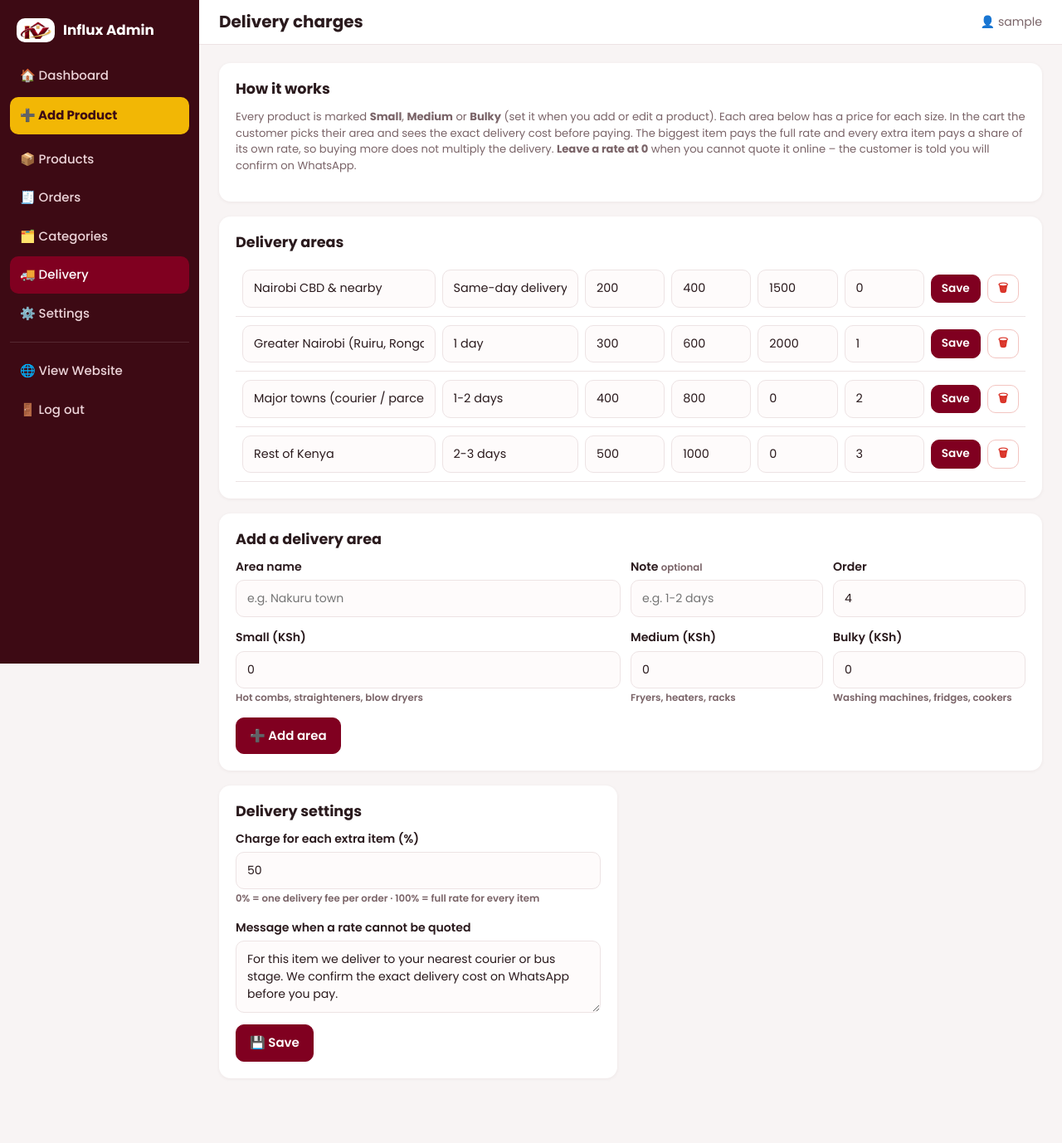
After one commit to AUSTIN-OMONDI/infulx-ventures, a Flask app: page /admin/delivery in a window 1280 px wide. The commit adds this page. Shown: the whole page at 83% size. Run offline with Flask 3, Linux system fonts and the light colour scheme; the visitor is signed in with stand-in values (Sample User, id 1); data comes from the database, SQL or seed files in the repository; data that the repository does not hold is empty.

Commit message:
Delivery charges by area and item size
Customers pick their area in the cart and see the exact delivery cost before
paying. Each product is small/medium/bulky; each area has a rate per size.
Biggest item pays full rate, extra items a share (default 50%). A rate of 0
means the cost is confirmed on WhatsApp. New admin Delivery page manages it.

Co-Authored-By: Claude Opus 5 <noreply@anthropic.com>

```diff
--- a/app.py
+++ b/app.py
@@ -94,7 +94,36 @@ CREATE TABLE IF NOT EXISTS admins (
     username TEXT UNIQUE NOT NULL,
     password_hash TEXT NOT NULL
 );
+CREATE TABLE IF NOT EXISTS delivery_zones (
+    id INTEGER PRIMARY KEY AUTOINCREMENT,
+    name TEXT NOT NULL,
+    note TEXT DEFAULT '',
+    small INTEGER DEFAULT 0,
+    medium INTEGER DEFAULT 0,
+    bulky INTEGER DEFAULT 0,
+    sort INTEGER DEFAULT 0
+);
 """
+
+# extra columns added to older databases on start
+MIGRATIONS = {
+    "products": [("size_class", "TEXT DEFAULT 'medium'")],
+    "orders": [("delivery_zone", "TEXT DEFAULT ''"), ("delivery_fee", "INTEGER DEFAULT 0")],
+}
+
+SIZE_CLASSES = [
+    ("small", "Small", "Hot combs, straighteners, blow dryers"),
+    ("medium", "Medium", "Fryers, heaters, racks"),
+    ("bulky", "Bulky", "Washing machines, fridges, cookers"),
+]
+
+# a zone rate of 0 means: we cannot quote it online, confirm on WhatsApp
+DEFAULT_ZONES = [
+    ("Nairobi CBD & nearby", "Same-day delivery", 200, 400, 1500),
+    ("Greater Nairobi (Ruiru, Rongai, Roysambu)", "1 day", 300, 600, 2000),
+    ("Major towns (courier / parcel)", "1-2 days", 400, 800, 0),
+    ("Rest of Kenya", "2-3 days", 500, 1000, 0),
+]
 
 DEFAULT_SETTINGS = {
     "store_name": "Influx Ventures",
@@ -107,6 +136,9 @@ DEFAULT_SETTINGS = {
     "email": "",
     "location": "Nairobi, Kenya",
     "delivery_note": "Countrywide delivery available. Wholesale prices for bulk orders.",
+    "extra_item_percent": "50",
+    "delivery_quote_note": "For this item we deliver to your nearest courier or bus stage. "
+                           "We confirm the exact delivery cost on WhatsApp before you pay.",
 }
 
 ORDER_STATUSES = ["New", "Paid", "Processing", "Delivered", "Cancelled"]
@@ -131,6 +163,15 @@ def close_db(_exc):
 def init_db():
     db = get_db()
     db.executescript(SCHEMA)
+    for table, columns in MIGRATIONS.items():
+        existing = {r["name"] for r in db.execute(f"PRAGMA table_info({table})")}
+        for name, spec in columns:
+            if name not in existing:
+                db.execute(f"ALTER TABLE {table} ADD COLUMN {name} {spec}")
+    if not db.execute("SELECT 1 FROM delivery_zones").fetchone():
+        for sort, (name, note, small, medium, bulky) in enumerate(DEFAULT_ZONES):
+            db.execute("INSERT INTO delivery_zones(name, note, small, medium, bulky, sort) VALUES (?,?,?,?,?,?)",
+                       (name, note, small, medium, bulky, sort))
     for k, v in DEFAULT_SETTINGS.items():
         db.execute("INSERT OR IGNORE INTO settings(key, value) VALUES (?, ?)", (k, v))
     # ADMIN_USERNAME / ADMIN_PASSWORD (e.g. set on Render) always win: applied on every start,
@@ -224,6 +265,31 @@ def product_query(where="1=1", params=(), order="p.featured DESC, p.created_at D
     return get_db().execute(sql, params).fetchall()
 
 
+def get_zones():
+    return get_db().execute("SELECT * FROM delivery_zones ORDER BY sort, id").fetchall()
+
+
+def delivery_quote(zone, items):
+    """Delivery cost for one order.
+
+    items: list of (size_class, qty). The biggest item pays the full rate and every other
+    item pays a share of its own rate (extra_item_percent, 50% by default), so buying more
+    never multiplies the delivery cost. A zone rate of 0 means we cannot quote it online.
+    """
+    if not zone or not items:
+        return {"fee": 0, "quote": False, "zone": zone["name"] if zone else ""}
+    rates = []
+    for size, qty in items:
+        rate = zone[size if size in ("small", "medium", "bulky") else "medium"]
+        if not rate:
+            return {"fee": 0, "quote": True, "zone": zone["name"]}
+        rates += [rate] * max(1, int(qty))
+    rates.sort(reverse=True)
+    pct = to_int(get_settings().get("extra_item_percent"), 50)
+    fee = rates[0] + sum(round(r * pct / 100) for r in rates[1:])
+    return {"fee": int(fee), "quote": False, "zone": zone["name"]}
+
+
 def get_categories(nonempty=False):
     """All categories with product counts; nonempty=True hides empty ones (for the storefront)."""
     rows = get_db().execute("""
@@ -240,6 +306,14 @@ def get_categories(nonempty=False):
 @app.template_filter("ksh")
 def ksh(value):
     return f"KSh {to_int(value):,}"
+
+
+def asset_v(filename):
+    """File timestamp appended to CSS/JS links so browsers pick up new versions."""
+    try:
+        return int(os.path.getmtime(os.path.join(BASE_DIR, "static", filename)))
+    except OSError:
+        return 0
 
 
 @app.template_filter("features")
@@ -280,6 +354,9 @@ def inject_globals():
         "wa_link": lambda text="": f"https://wa.me/{s['whatsapp']}" + (f"?text={quote(text)}" if text else ""),
         "tel": lambda p: "+254" + re.sub(r"\D", "", p).lstrip("0")[-9:] if p else "",
         "year": datetime.now().year,
+        "asset_v": asset_v,
+        "zones": get_zones(),
+        "size_labels": {k: label for k, label, _ in SIZE_CLASSES},
     }
 
 
@@ -324,7 +401,11 @@ def product(slug):
     images = get_db().execute("SELECT * FROM product_images WHERE product_id = ? ORDER BY sort, id",
                               (p["id"],)).fetchall()
     related = product_query("p.category_id = ? AND p.id != ?", (p["category_id"], p["id"]), limit=4)
-    return render_template("product.html", p=p, images=images, related=related)
+    zones = get_zones()
+    size = p["size_class"] or "medium"
+    rates = [z[size] for z in zones if z[size]]
+    return render_template("product.html", p=p, images=images, related=related,
+                           from_fee=min(rates) if rates else 0, any_quote=any(not z[size] for z in zones))
 
 
 @app.route("/cart")
@@ -342,7 +423,19 @@ def api_products():
     return jsonify([{
         "id": r["id"], "name": r["name"], "price": r["price"], "in_stock": bool(r["in_stock"]),
         "image": img_url(r["image"]), "url": url_for("product", slug=r["slug"]),
+        "size": r["size_class"] or "medium",
     } for r in rows])
+
+
+@app.route("/api/delivery")
+def api_delivery():
+    """Zone rates, so the cart can show the delivery cost before the order is placed."""
+    return jsonify({
+        "extra_item_percent": to_int(get_settings().get("extra_item_percent"), 50),
+        "quote_note": get_settings().get("delivery_quote_note", ""),
+        "zones": [{"id": z["id"], "name": z["name"], "note": z["note"],
+                   "small": z["small"], "medium": z["medium"], "bulky": z["bulky"]} for z in get_zones()],
+    })
 
 
 @app.route("/checkout", methods=["POST"])
@@ -361,17 +454,26 @@ def checkout():
 
     db = get_db()
     marks = ",".join("?" * len(items))
-    products = db.execute(f"SELECT id, name, price FROM products WHERE id IN ({marks}) AND in_stock = 1",
-                          list(items)).fetchall()
+    products = db.execute(
+        f"SELECT id, name, price, size_class FROM products WHERE id IN ({marks}) AND in_stock = 1",
+        list(items)).fetchall()
     if not products:
         flash("The items in your cart are no longer available.", "error")
         return redirect(url_for("cart"))
-    total = sum(p["price"] * items[p["id"]] for p in products)
+    goods = sum(p["price"] * items[p["id"]] for p in products)
+
+    # delivery is worked out here, never taken from the browser
+    zone = db.execute("SELECT * FROM delivery_zones WHERE id = ?", (to_int(f.get("zone_id")),)).fetchone()
+    quote = delivery_quote(zone, [(p["size_class"] or "medium", items[p["id"]]) for p in products])
+    total = goods + quote["fee"]
+
     code = "INF" + datetime.now().strftime("%y%m%d") + secrets.token_hex(2).upper()
     cur = db.execute(
-        "INSERT INTO orders(code, customer_name, phone, location, notes, mpesa_code, total) VALUES (?,?,?,?,?,?,?)",
+        """INSERT INTO orders(code, customer_name, phone, location, notes, mpesa_code, total,
+                              delivery_zone, delivery_fee) VALUES (?,?,?,?,?,?,?,?,?)""",
         (code, name[:100], phone[:30], f.get("location", "").strip()[:200], f.get("notes", "").strip()[:1000],
-         f.get("mpesa_code", "").strip().upper()[:20], total))
+         f.get("mpesa_code", "").strip().upper()[:20], total,
+         (quote["zone"] + (" - delivery to be confirmed" if quote["quote"] else "")), quote["fee"]))
     for p in products:
         db.execute("INSERT INTO order_items(order_id, product_id, name, price, qty) VALUES (?,?,?,?,?)",
                    (cur.lastrowid, p["id"], p["name"], p["price"], items[p["id"]]))
@@ -392,8 +494,12 @@ def order_done(code):
     items = db.execute("SELECT * FROM order_items WHERE order_id = ?", (order["id"],)).fetchall()
     lines = [f"Hello {get_settings()['store_name']}, I have placed order *{order['code']}*:"]
     lines += [f"- {i['qty']} x {i['name']} @ {ksh(i['price'])}" for i in items]
+    if order["delivery_fee"]:
+        lines.append(f"Delivery ({order['delivery_zone']}): {ksh(order['delivery_fee'])}")
+    elif order["delivery_zone"]:
+        lines.append(f"Delivery ({order['delivery_zone']}): to be confirmed")
     lines += [f"Total: *{ksh(order['total'])}*", f"Name: {order['customer_name']}",
-              f"Phone: {order['phone']}", f"Delivery: {order['location'] or '-'}"]
+              f"Phone: {order['phone']}", f"Delivery address: {order['location'] or '-'}"]
     if order["mpesa_code"]:
         lines.append(f"M-Pesa code: {order['mpesa_code']}")
     return render_template("order_done.html", order=order, items=items, wa_text="\n".join(lines))
@@ -483,16 +589,17 @@ def admin_product_form(pid=None):
             flash("Product name and a price above 0 are required.", "error")
         else:
             old_price = to_int(f.get("old_price")) or None
+            size = f.get("size_class") if f.get("size_class") in dict((k, 1) for k, _, _ in SIZE_CLASSES) else "medium"
             data = (name, to_int(f.get("category_id")) or None, price, old_price,
                     f.get("description", "").strip(), 1 if f.get("in_stock") else 0,
-                    1 if f.get("featured") else 0)
+                    1 if f.get("featured") else 0, size)
             if p:
                 db.execute("""UPDATE products SET name=?, category_id=?, price=?, old_price=?, description=?,
-                              in_stock=?, featured=?, slug=? WHERE id=?""",
+                              in_stock=?, featured=?, size_class=?, slug=? WHERE id=?""",
                            data + (unique_slug("products", name, pid), pid))
             else:
                 cur = db.execute("""INSERT INTO products(name, category_id, price, old_price, description,
-                                    in_stock, featured, slug) VALUES (?,?,?,?,?,?,?,?)""",
+                                    in_stock, featured, size_class, slug) VALUES (?,?,?,?,?,?,?,?,?)""",
                                  data + (unique_slug("products", name),))
                 pid = cur.lastrowid
             start = db.execute("SELECT COALESCE(MAX(sort), -1) + 1 FROM product_images WHERE product_id = ?",
@@ -516,7 +623,7 @@ def admin_product_form(pid=None):
             return redirect(url_for("admin_product_form", pid=pid))
     images = db.execute("SELECT * FROM product_images WHERE product_id = ? ORDER BY sort, id",
                         (pid,)).fetchall() if pid else []
-    return render_template("admin/product_form.html", p=p, images=images,
+    return render_template("admin/product_form.html", p=p, images=images, sizes=SIZE_CLASSES,
                            categories=get_categories(), form=request.form)
 
 
@@ -603,6 +710,49 @@ def admin_category_delete(cid):
     db.commit()
     flash("Category deleted. Its products are now uncategorised.", "success")
     return redirect(url_for("admin_categories"))
+
+
+@app.route("/admin/delivery", methods=["GET", "POST"])
+@admin_required
+def admin_delivery():
+    db = get_db()
+    if request.method == "POST":
+        f = request.form
+        if f.get("form") == "zone":
+            name = f.get("name", "").strip()
+            zid = to_int(f.get("id"))
+            rates = (f.get("note", "").strip()[:120], to_int(f.get("small")), to_int(f.get("medium")),
+                     to_int(f.get("bulky")), to_int(f.get("sort")))
+            if not name:
+                flash("Area name is required.", "error")
+            elif zid:
+                db.execute("UPDATE delivery_zones SET name=?, note=?, small=?, medium=?, bulky=?, sort=? WHERE id=?",
+                           (name,) + rates + (zid,))
+                flash("Delivery area updated.", "success")
+            else:
+                db.execute("INSERT INTO delivery_zones(name, note, small, medium, bulky, sort) VALUES (?,?,?,?,?,?)",
+                           (name,) + rates)
+                flash("Delivery area added.", "success")
+        else:
+            db.execute("INSERT OR REPLACE INTO settings(key, value) VALUES ('extra_item_percent', ?)",
+                       (str(max(0, min(to_int(f.get("extra_item_percent"), 50), 100))),))
+            db.execute("INSERT OR REPLACE INTO settings(key, value) VALUES ('delivery_quote_note', ?)",
+                       (f.get("delivery_quote_note", "").strip()[:300],))
+            flash("Delivery settings saved.", "success")
+        db.commit()
+        return redirect(url_for("admin_delivery"))
+    example = db.execute("SELECT name, price, size_class FROM products ORDER BY price DESC LIMIT 1").fetchone()
+    return render_template("admin/delivery.html", zones=get_zones(), sizes=SIZE_CLASSES, example=example)
+
+
+@app.route("/admin/delivery/<int:zid>/delete", methods=["POST"])
+@admin_required
+def admin_zone_delete(zid):
+    db = get_db()
+    db.execute("DELETE FROM delivery_zones WHERE id = ?", (zid,))
+    db.commit()
+    flash("Delivery area deleted.", "success")
+    return redirect(url_for("admin_delivery"))
 
 
 @app.route("/admin/orders")
--- a/static/css/admin.css
+++ b/static/css/admin.css
@@ -180,3 +180,11 @@ input:focus, select:focus, textarea:focus { outline: 2px solid var(--primary); o
   .imgs { grid-template-columns: repeat(3, 1fr); gap: 8px; }
   .filters input, .filters select { min-width: 0; flex-basis: 100%; }
 }
+
+/* Delivery zones */
+.zone-cell { padding: 10px 8px !important; display: flex; gap: 8px; align-items: center; flex-wrap: wrap; }
+.zone-form { display: flex; gap: 8px; align-items: center; flex: 1; flex-wrap: wrap; margin: 0; }
+.zone-form input { margin: 0; width: auto; flex: 1; min-width: 90px; }
+.zone-form input[name="name"] { flex: 3; min-width: 160px; }
+.zone-form input[name="note"] { flex: 2; min-width: 120px; }
+.zone-tbl thead { display: none; }
--- a/templates/admin/base.html
+++ b/templates/admin/base.html
@@ -7,7 +7,7 @@
   <title>{% block title %}Admin{% endblock %} – {{ S.store_name }}</title>
   <link rel="icon" href="{{ url_for('static', filename='img/favicon.png') }}">
   <link href="https://fonts.googleapis.com/css2?family=Poppins:wght@400;500;600;700&display=swap" rel="stylesheet">
-  <link rel="stylesheet" href="{{ url_for('static', filename='css/admin.css') }}">
+  <link rel="stylesheet" href="{{ url_for('static', filename='css/admin.css', v=asset_v('css/admin.css')) }}">
 </head>
 <body>
   {% set ep = request.endpoint %}
@@ -21,6 +21,7 @@
       <a href="{{ url_for('admin_products') }}" class="{{ 'on' if ep == 'admin_products' or (ep == 'admin_product_form' and p) }}">📦 Products</a>
       <a href="{{ url_for('admin_orders') }}" class="{{ 'on' if ep in ('admin_orders', 'admin_order') }}">🧾 Orders</a>
       <a href="{{ url_for('admin_categories') }}" class="{{ 'on' if ep == 'admin_categories' }}">🗂️ Categories</a>
+      <a href="{{ url_for('admin_delivery') }}" class="{{ 'on' if ep == 'admin_delivery' }}">🚚 Delivery</a>
       <a href="{{ url_for('admin_settings') }}" class="{{ 'on' if ep == 'admin_settings' }}">⚙️ Settings</a>
       <hr>
       <a href="{{ url_for('home') }}" target="_blank">🌐 View Website</a>
--- /dev/null
+++ b/templates/admin/delivery.html
@@ -0,0 +1,79 @@
+{% extends "admin/base.html" %}
+{% block title %}Delivery{% endblock %}
+{% block heading %}Delivery charges{% endblock %}
+{% block content %}
+<div class="panel">
+  <h2>How it works</h2>
+  <p class="muted small">
+    Every product is marked <b>Small</b>, <b>Medium</b> or <b>Bulky</b> (set it when you add or edit a product).
+    Each area below has a price for each size. In the cart the customer picks their area and sees the exact
+    delivery cost before paying. The biggest item pays the full rate and every extra item pays a share of its own
+    rate, so buying more does not multiply the delivery.
+    <b>Leave a rate at 0</b> when you cannot quote it online – the customer is told you will confirm on WhatsApp.
+  </p>
+</div>
+
+<div class="panel">
+  <h2>Delivery areas</h2>
+  <div class="table-wrap">
+    <table class="tbl zone-tbl">
+      <thead><tr><th>Area</th><th>Note</th><th>Small</th><th>Medium</th><th>Bulky</th><th>Order</th><th></th></tr></thead>
+      <tbody>
+      {% for z in zones %}
+        <tr>
+          <td colspan="7" class="zone-cell">
+            <form method="post" class="zone-form">
+              <input type="hidden" name="_csrf" value="{{ csrf_token() }}">
+              <input type="hidden" name="form" value="zone">
+              <input type="hidden" name="id" value="{{ z.id }}">
+              <input name="name" value="{{ z.name }}" required aria-label="Area name">
+              <input name="note" value="{{ z.note }}" placeholder="e.g. 1-2 days" aria-label="Note">
+              <input name="small" type="number" min="0" value="{{ z.small }}" aria-label="Small rate">
+              <input name="medium" type="number" min="0" value="{{ z.medium }}" aria-label="Medium rate">
+              <input name="bulky" type="number" min="0" value="{{ z.bulky }}" aria-label="Bulky rate">
+              <input name="sort" type="number" value="{{ z.sort }}" class="sort-in" aria-label="Order">
+              <button class="btn btn-sm btn-primary">Save</button>
+            </form>
+            <form method="post" action="{{ url_for('admin_zone_delete', zid=z.id) }}" data-confirm="Delete the area “{{ z.name }}”?">
+              <input type="hidden" name="_csrf" value="{{ csrf_token() }}">
+              <button class="btn btn-sm btn-danger">🗑</button>
+            </form>
+          </td>
+        </tr>
+      {% endfor %}
+      </tbody>
+    </table>
+  </div>
+</div>
+
+<form method="post" class="panel">
+  <input type="hidden" name="_csrf" value="{{ csrf_token() }}">
+  <input type="hidden" name="form" value="zone">
+  <h2>Add a delivery area</h2>
+  <div class="row3">
+    <label>Area name<input name="name" required placeholder="e.g. Nakuru town"></label>
+    <label>Note <small class="muted">optional</small><input name="note" placeholder="e.g. 1-2 days"></label>
+    <label>Order<input name="sort" type="number" value="{{ zones | length }}"></label>
+  </div>
+  <div class="row3">
+    {% for key, label, hint in sizes %}
+      <label>{{ label }} (KSh)<input name="{{ key }}" type="number" min="0" value="0" inputmode="numeric">
+        <small class="muted">{{ hint }}</small></label>
+    {% endfor %}
+  </div>
+  <button class="btn btn-primary">➕ Add area</button>
+</form>
+
+<form method="post" class="panel narrow-panel">
+  <input type="hidden" name="_csrf" value="{{ csrf_token() }}">
+  <h2>Delivery settings</h2>
+  <label>Charge for each extra item (%)
+    <input name="extra_item_percent" type="number" min="0" max="100" value="{{ S.extra_item_percent }}">
+    <small class="muted">0% = one delivery fee per order · 100% = full rate for every item</small>
+  </label>
+  <label>Message when a rate cannot be quoted
+    <textarea name="delivery_quote_note" rows="3">{{ S.delivery_quote_note }}</textarea>
+  </label>
+  <button class="btn btn-primary">💾 Save</button>
+</form>
+{% endblock %}
--- a/templates/admin/login.html
+++ b/templates/admin/login.html
@@ -7,7 +7,7 @@
   <title>Admin Login – {{ S.store_name }}</title>
   <link rel="icon" href="{{ url_for('static', filename='img/favicon.png') }}">
   <link href="https://fonts.googleapis.com/css2?family=Poppins:wght@400;500;600;700&display=swap" rel="stylesheet">
-  <link rel="stylesheet" href="{{ url_for('static', filename='css/admin.css') }}">
+  <link rel="stylesheet" href="{{ url_for('static', filename='css/admin.css', v=asset_v('css/admin.css')) }}">
 </head>
 <body class="login-page">
   <form method="post" class="login-card">
--- a/templates/order_done.html
+++ b/templates/order_done.html
@@ -11,6 +11,10 @@
       {% for i in items %}
         <tr><td>{{ i.qty }} × {{ i.name }}</td><td class="r">{{ (i.qty * i.price) | ksh }}</td></tr>
       {% endfor %}
+      {% if order.delivery_zone %}
+        <tr><td>Delivery – {{ order.delivery_zone }}</td>
+            <td class="r">{{ order.delivery_fee | ksh if order.delivery_fee else 'to confirm' }}</td></tr>
+      {% endif %}
       <tr class="total"><td>Total</td><td class="r"><b>{{ order.total | ksh }}</b></td></tr>
     </table>
 
```
Also changed, not shown: seed.py (+9 -3 lines), static/css/style.css (+16 -0 lines), static/js/app.js (+57 -2 lines), templates/admin/order.html (+7 -1 lines), templates/admin/product_form.html (+8 -0 lines), templates/base.html (+28 -2 lines), templates/cart.html (+11 -0 lines), templates/product.html (+8 -0 lines).
